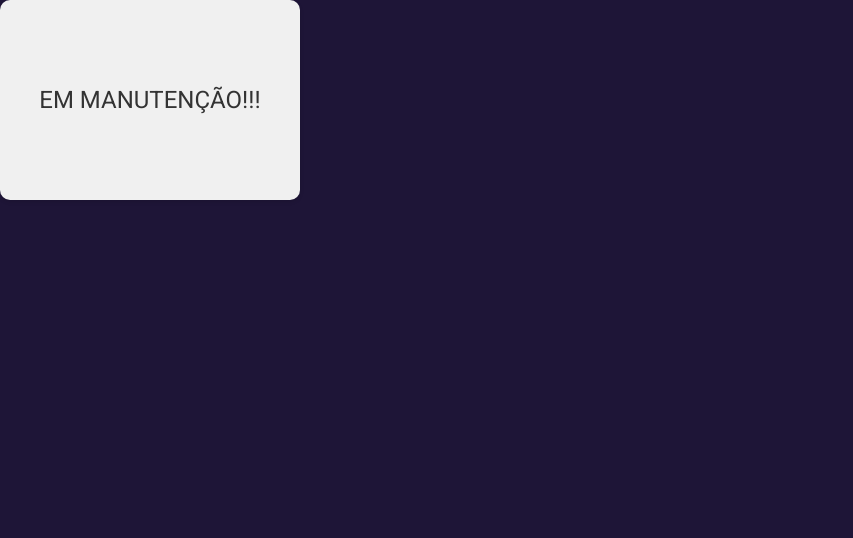
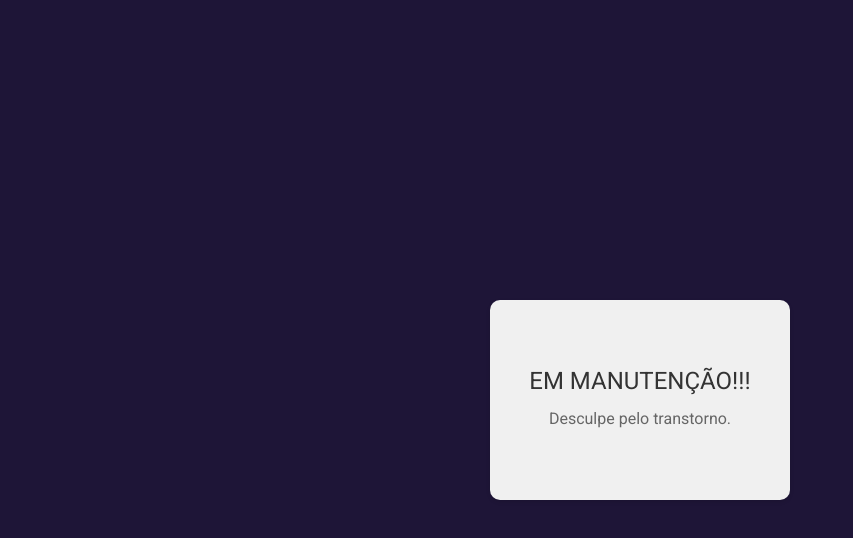
Before and after one commit to rafael-oliveira-hellz/playsfa-sales-panel, a Next.js app: page / in a window 1280 px wide. Shown: the top 538 px of the page, without its empty margins (0-853 px from the left). Built offline with nearby package versions, Linux system fonts and the light colour scheme.

Commit message:
Update index.tsx

```diff
--- a/pages/index.tsx
+++ b/pages/index.tsx
@@ -1,8 +1,15 @@
 import React from 'react';
 import styled from 'styled-components';
 
+const Container = styled.div`
+  display: grid;
+  place-items: center;
+  height: 100vh;
+`;
+
 const Card = styled.div`
   display: flex;
+  flex-direction: column;
   justify-content: center;
   align-items: center;
   width: 300px;
@@ -15,12 +22,21 @@ const Card = styled.div`
 const Heading = styled.h1`
   font-size: 24px;
   color: #333;
+  margin-bottom: 10px;
+`;
+
+const Subheading = styled.p`
+  font-size: 16px;
+  color: #666;
 `;
 
 export default function Home() {
   return (
-    <Card>
-      <Heading>EM MANUTENÇÃO!!!</Heading>
-    </Card>
+    <Container>
+      <Card>
+        <Heading>EM MANUTENÇÃO!!!</Heading>
+        <Subheading>Desculpe pelo transtorno.</Subheading>
+      </Card>
+    </Container>
   );
 }
```
